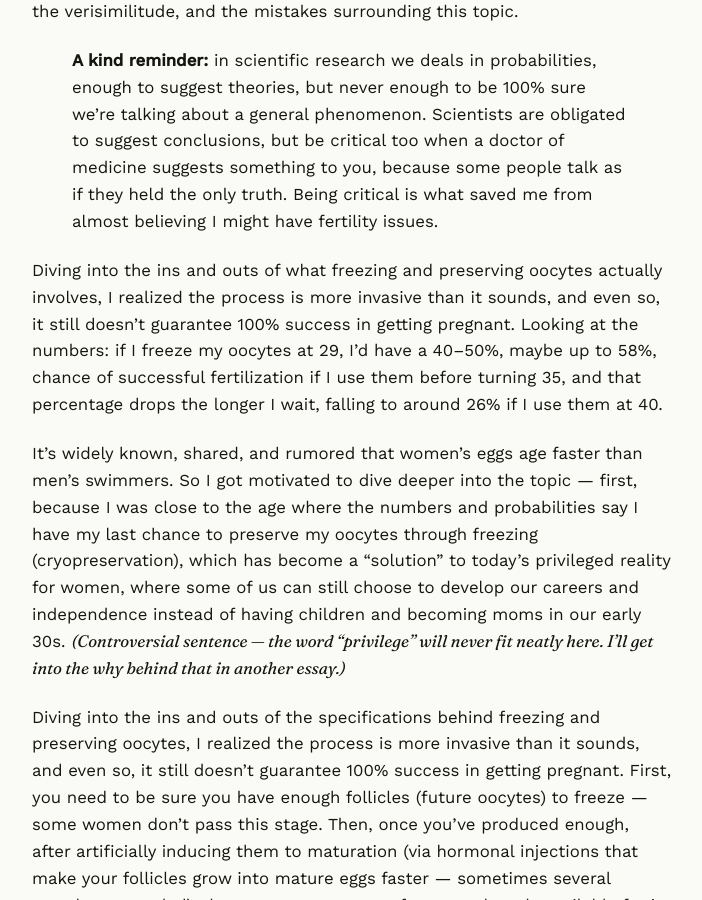
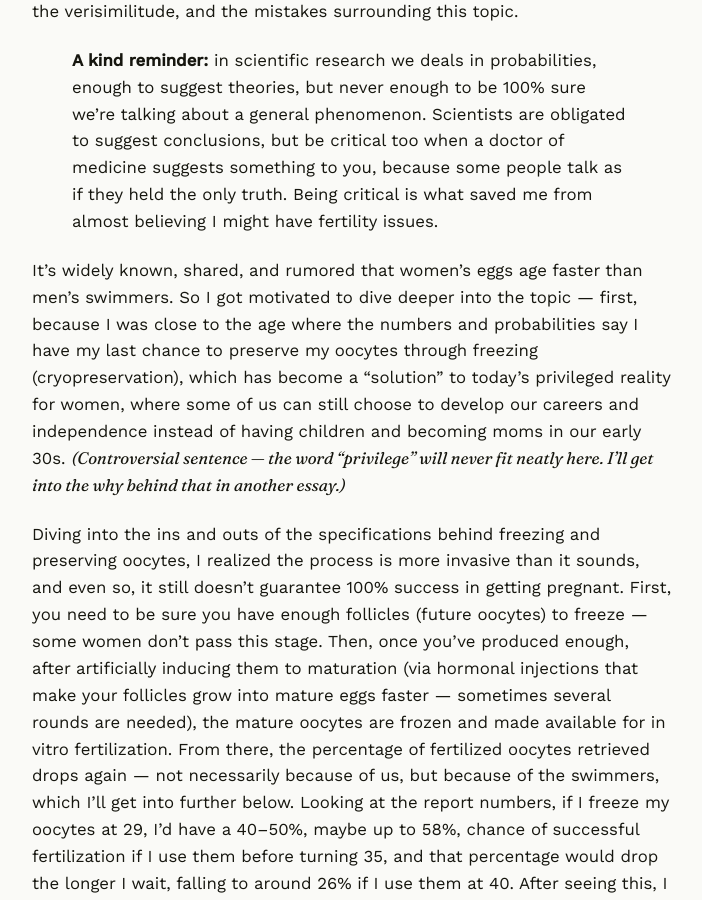
Before and after one commit to AnaAquiles/AnaAquiles.github.io, a Jekyll site: the page built from _posts/2026-08-16-fertility.md, in a window 1280 px wide and 900 px high, scrolled down 1247 px. Shown: the whole window, without its empty margins (288-990 px from the left). Built offline with Jekyll 4.4.1, drawn with Linux system fonts in a browser that asks for light colours; comment, search, counter and statistics services are not loaded.

Commit message:
some editions post

```diff
--- a/_posts/2026-08-16-fertility.md
+++ b/_posts/2026-08-16-fertility.md
@@ -13,8 +13,6 @@ I caught, from a quick informational video, a claim from a new scientific study:
 Also, a personal story made me wonder more and more about the fallacies, the verisimilitude, and the mistakes surrounding this topic.
 
 > **A kind reminder:** in scientific research we deals in probabilities, enough to suggest theories, but never enough to be 100% sure we're talking about a general phenomenon. Scientists are obligated to suggest conclusions, but be critical too when a doctor of medicine suggests something to you, because some people talk as if they held the only truth. Being critical is what saved me from almost believing I might have fertility issues.
-
-Diving into the ins and outs of what freezing and preserving oocytes actually involves, I realized the process is more invasive than it sounds, and even so, it still doesn't guarantee 100% success in getting pregnant. Looking at the numbers: if I freeze my oocytes at 29, I'd have a 40–50%, maybe up to 58%, chance of successful fertilization if I use them before turning 35, and that percentage drops the longer I wait, falling to around 26% if I use them at 40.
 
 It's widely known, shared, and rumored that women's eggs age faster than men's swimmers. So I got motivated to dive deeper into the topic — first, because I was close to the age where the numbers and probabilities say I have my last chance to preserve my oocytes through freezing (cryopreservation), which has become a "solution" to today's privileged reality for women, where some of us can still choose to develop our careers and independence instead of having children and becoming moms in our early 30s. *(Controversial sentence — the word "privilege" will never fit neatly here. I'll get into the why behind that in another essay.)*
 
```
